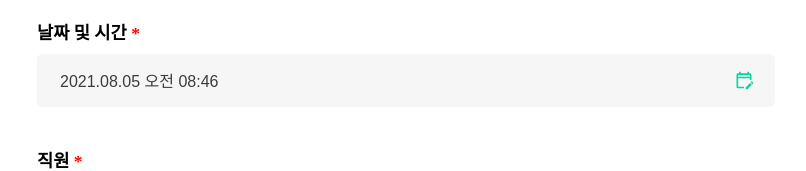
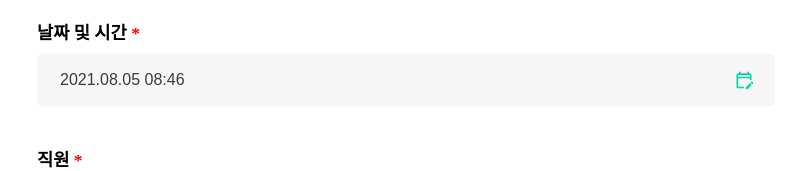
Before and after one commit to 42Sunny/visitor_front, a React (Create React App) app: page /reserve in a window 1280 px wide. Shown: the part 161-332 px from the top of the page, without its empty margins (234-1040 px from the left). Built offline with nearby package versions, Linux system fonts and the light colour scheme; the HTML template or start-up script is replaced by a standard one; a web font is replaced by a local one.

Commit message:
VSTR-62 시간 24시 표기법으로 통일

```diff
--- a/src/components/Reserve/ReserveDate.js
+++ b/src/components/Reserve/ReserveDate.js
@@ -38,7 +38,7 @@ const ReserveDate = () => {
             showTimeSelect
             locale="ko"
             selected={date}
-            dateFormat="P a hh:mm"
+            dateFormat="P p"
             onChange={handleChangeDate}
             onClickOutside={handleClickOutside}
             open={isOpen}
```
